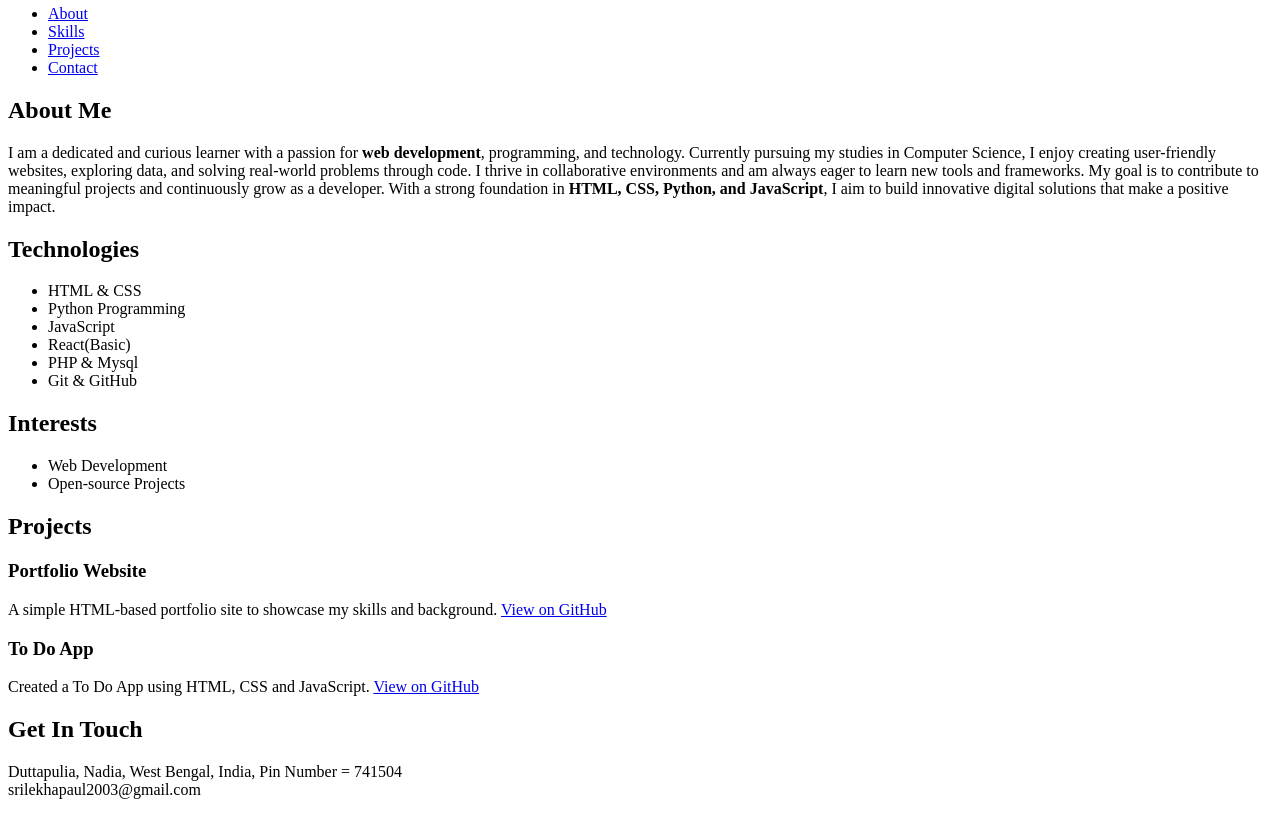
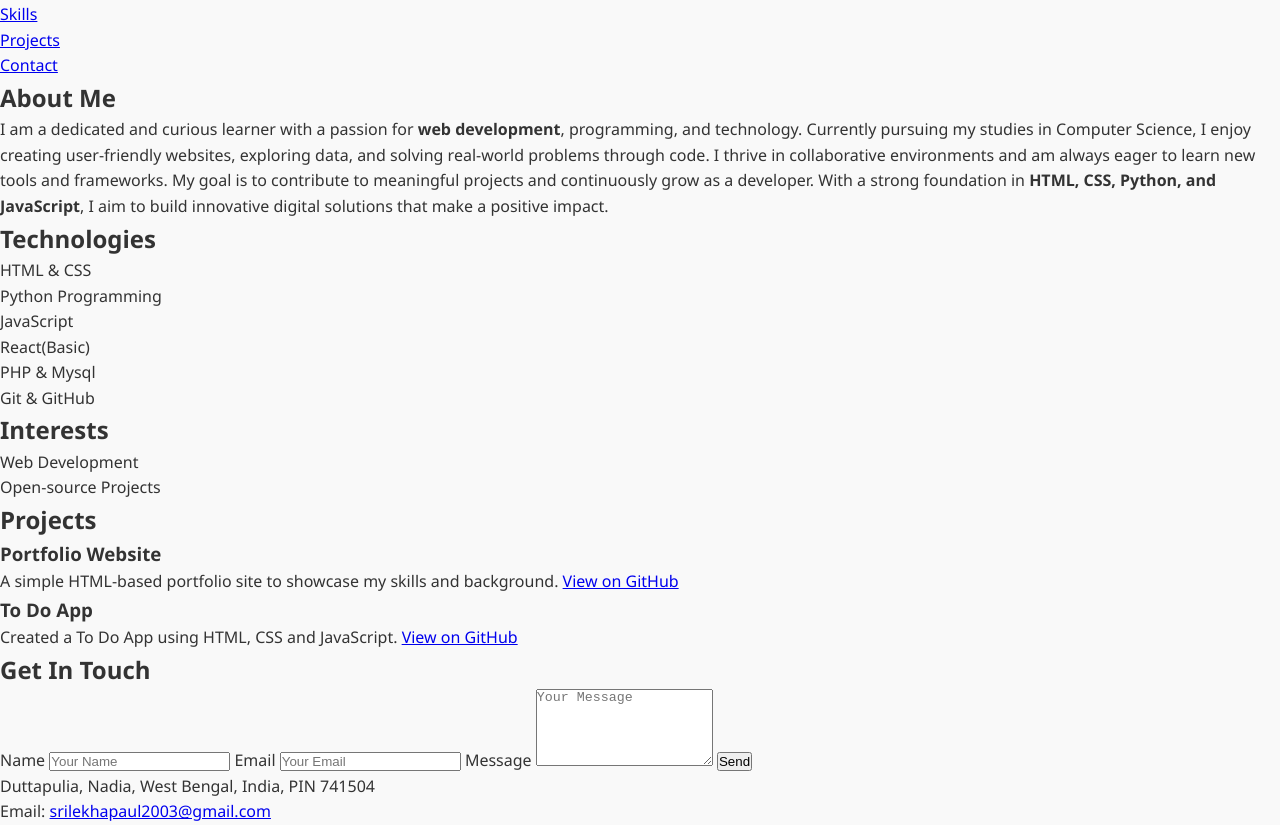
Before and after one commit to Srilekha-Paul/Portfolio-HTML, a plain HTML site: page Portfolio_HTML/index.html in a window 1280 px wide. Shown: the part 62-887 px from the top of the page. Drawn offline with Linux system fonts and the light colour scheme.

Commit message:
add styles base

```diff
--- a/Portfolio_HTML/index.html
+++ b/Portfolio_HTML/index.html
@@ -62,24 +62,34 @@
                 </p>
             </div>
             <div class="project-card">
-
                  <h3>To Do App</h3>
                  <p>Created a To Do App using HTML, CSS and JavaScript.
                  <a href="https://github.com/Srilekha-Paul/To-Do-App" target="_blank">View on GitHub</a>
                  </p>
             </div>
-
         </div>
-
     </section>
 
     <!-- Contact Information-->
      <section class="section" id="contact">
         <h2>Get In Touch</h2>
-         <p>Duttapulia, Nadia, West Bengal, India, Pin Number = 741504
-            <br>
-            srilekhapaul2003@gmail.com
-         </p>
+          <form class="contact-form">
+            <label for="name">Name</label>
+            <input type="text" id="name" placeholder="Your Name" required>
+
+            <label for="email">Email</label>
+            <input type="email" id="email" placeholder="Your Email" required>
+
+            <label for="message">Message</label>
+            <textarea id="message" rows="5" placeholder="Your Message" required></textarea>
+
+            <button type="submit">Send</button>
+        </form>
+        <p class="address">
+            Duttapulia, Nadia, West Bengal, India, PIN 741504 <br>
+            Email: <a href="mailto:srilekhapaul2003@gmail.com">srilekhapaul2003@gmail.com</a>
+        </p>
+
      </section>
 </body>
 </html>
--- a/Portfolio_HTML/style.css
+++ b/Portfolio_HTML/style.css
@@ -0,0 +1,11 @@
+*{
+    padding: 0;
+    margin: 0;
+    box-sizing: border-box;
+}
+body{
+    font-family: 'Segoe UI', sans-serif;
+    line-height: 1.6;
+    background-color: #f9f9f9;
+    color: #333;
+}
```
